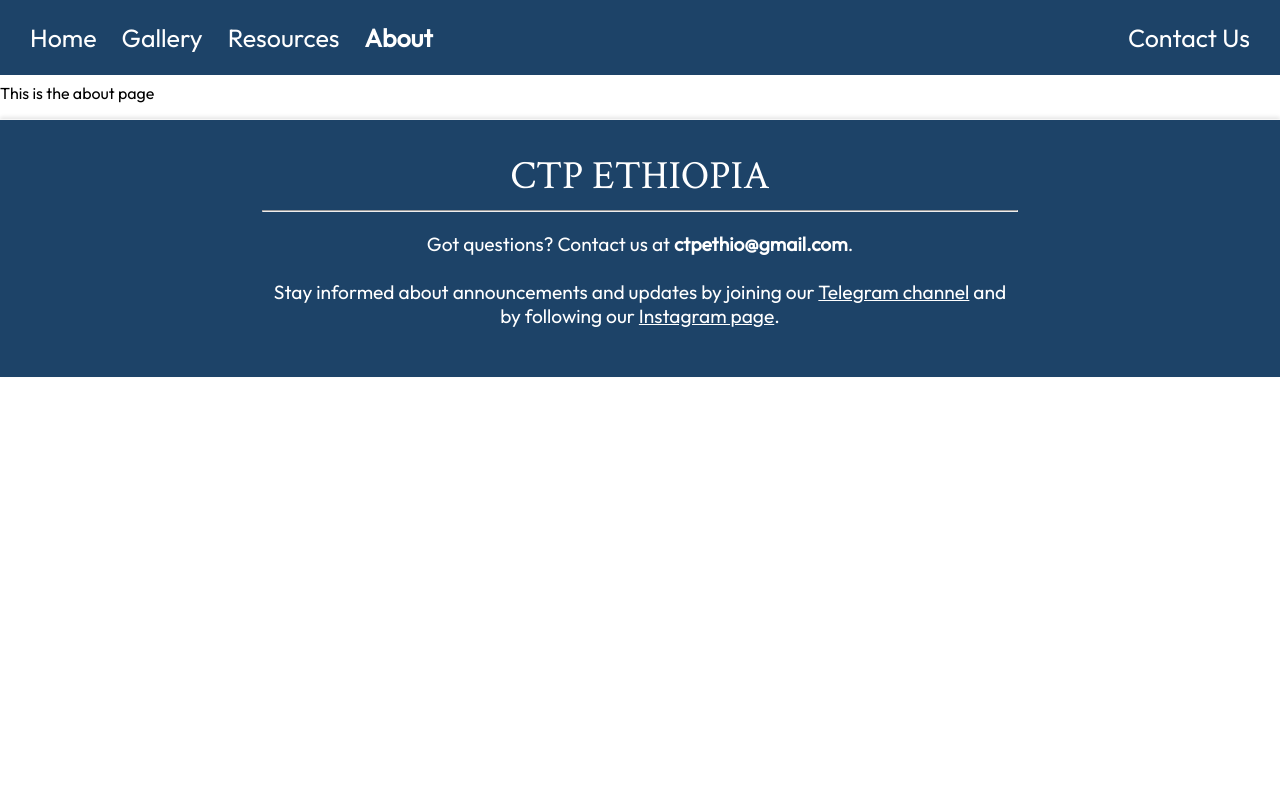
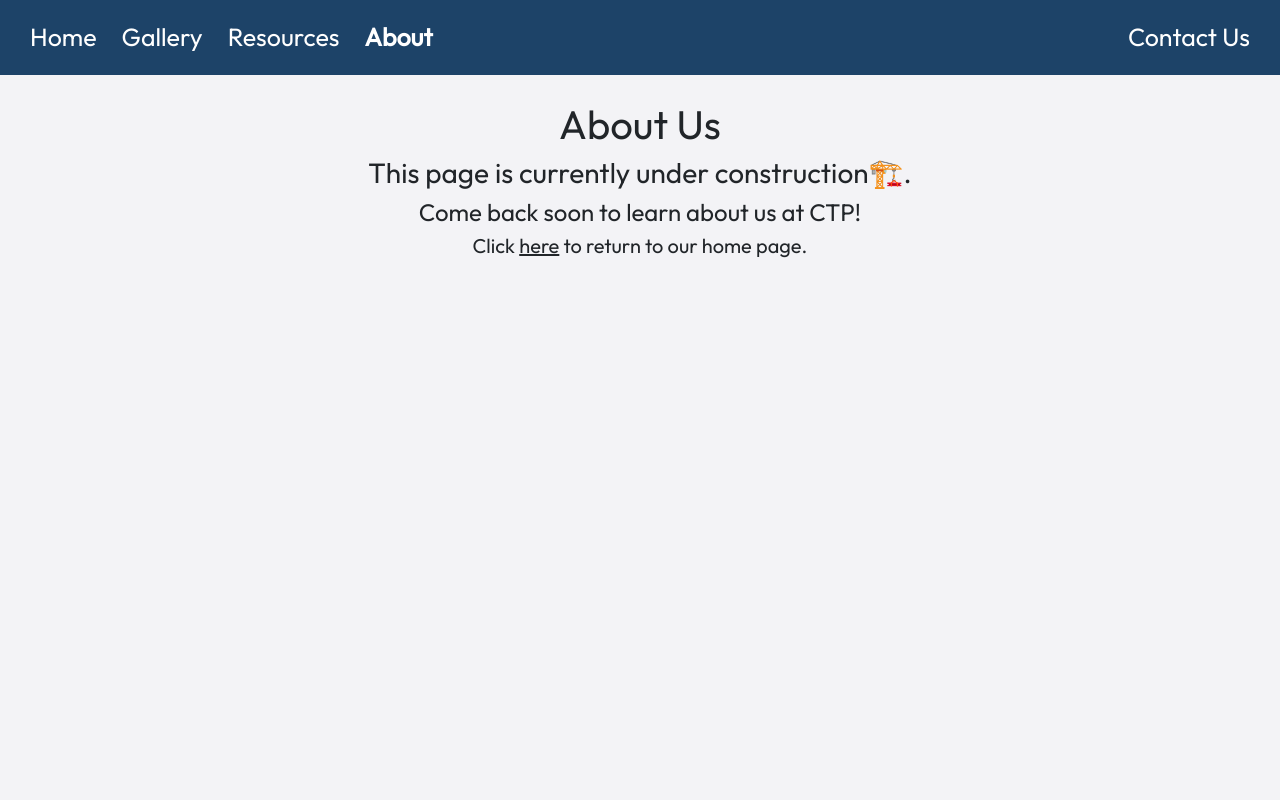
Before and after one commit to ctp-et/website, a React (Create React App) app: page /about in a window 1280 px wide. Shown: the top 800 px of the page. Built offline with nearby package versions, Linux system fonts and the light colour scheme.

Commit message:
adjusted pages for deployment for eesa feast

```diff
--- a/public/index.html
+++ b/public/index.html
@@ -3,8 +3,13 @@
   <head>
     <meta charset="utf-8" />
     <link rel="icon" href="%PUBLIC_URL%/favicon.ico" />
+
+    <!-- Fonts from GoogleFonts -->
     <link rel="stylesheet" href="https://fonts.googleapis.com/css?family=Outfit">
     <link rel="stylesheet" href="https://fonts.googleapis.com/css?family=Crimson+Text">
+    <!-- Bootstrap -->
+    <link href="https://cdn.jsdelivr.net/npm/bootstrap@5.3.2/dist/css/bootstrap.min.css" rel="stylesheet" integrity="sha384-T3c6CoIi6uLrA9TneNEoa7RxnatzjcDSCmG1MXxSR1GAsXEV/Dwwykc2MPK8M2HN" crossorigin="anonymous">
+
     <meta name="viewport" content="width=device-width, initial-scale=1" />
     <meta name="theme-color" content="#000000" />
     <meta
--- /dev/null
+++ b/src/pages/about.css
@@ -0,0 +1,5 @@
+.About {
+    height: 100vh;
+    text-align: center;
+    padding-top: 25px;
+}
--- a/src/pages/about.jsx
+++ b/src/pages/about.jsx
@@ -1,9 +1,14 @@
+import { NavLink } from 'react-router-dom';
+import "./about.css";
+
 function About() {
   return (
-    <div>
-      <h1>About Page</h1>
-      <p>This is the about page</p>
-    </div>
+    <main class="About">
+      <h1>About Us</h1>
+      <h3>This page is currently under construction🏗️.</h3>
+      <h4>Come back soon to learn about us at CTP!</h4>
+      <h5>Click <NavLink to="/"><u>here</u></NavLink> to return to our home page.</h5>
+    </main>
   );
 }
 
--- /dev/null
+++ b/src/pages/gallery.css
@@ -0,0 +1,24 @@
+.Gallery {
+    padding-top: 25px;
+}
+
+.galleryDiv{
+    display: grid;
+    grid-template-columns: repeat(2, 1fr);
+    grid-auto-rows: minmax(100px, auto);
+    grid-gap: 10px;
+    max-width: 1000px;
+    margin: 0px auto;
+    padding: 20px;
+    place-items: center;
+
+}
+.galleryImg{
+    max-width: 450px;
+    max-height: auto;
+    flex-grow: 1;
+}
+
+.galleryHeader {
+    text-align: center;
+}
--- a/src/pages/gallery.jsx
+++ b/src/pages/gallery.jsx
@@ -1,7 +1,9 @@
+import './gallery.css';
+
 function Gallery() {
   return (
-    <div className="Gallery">
-      <h1>Gallery</h1>
+    <main className="Gallery">
+      <h1 className="galleryHeader">Gallery</h1>
       <div className="galleryDiv">
         <img className="galleryImg" src="https://www.ctpethiopia.com/uploads/1/2/1/1/121100825/img-3618_orig.jpg" alt="image"/>
         <img className="galleryImg" src="https://www.ctpethiopia.com/uploads/1/2/1/1/121100825/editor/ctp-team-members-on-their-weekly-grind.jpg?1553900432" alt="image2"/>
@@ -12,7 +14,7 @@
         <img className="galleryImg" src="https://www.ctpethiopia.com/uploads/1/2/1/1/121100825/pie-chart_orig.jpg" alt="image7"/>
         <img className="galleryImg" src="https://www.ctpethiopia.com/uploads/1/2/1/1/121100825/screen-shot-2020-06-13-at-2-49-43-am_orig.png" alt="image8" />
       </div>
-    </div>
+    </main>
   );
 }
 
--- a/src/pages/home.css
+++ b/src/pages/home.css
@@ -22,19 +22,20 @@
 }
 
 .who-we-are-container {
-    margin: 10px auto;
+    margin: 50px auto 100px;
     width: 400px;
     text-align: center;
 }
 
 .our-programs-description-container {
-    margin: 50px auto 10px;
+    margin: 50px auto 100px;
     width: 400px;
     text-align: center;
 }
 
 @media (max-width: 425px) {
     .who-we-are-container, .our-programs-description-container {
+        margin: 50px auto;
         width: 100%;
     }
 }
@@ -93,19 +94,3 @@
     opacity: 1;
     transition: opacity 0.5s ease-in-out;
 }
-.galleryDiv{
-    display: grid;
-    grid-template-columns: repeat(2, 1fr);
-    grid-auto-rows: minmax(100px, auto);
-    grid-gap: 10px;
-    max-width: 1000px;
-    margin: 0px auto;
-    padding: 20px;
-    place-items: center;
-
-}
-.galleryImg{
-    max-width: 450px;
-    max-height: auto;
-    flex-grow: 1;
-}
--- /dev/null
+++ b/src/pages/resources.css
@@ -0,0 +1,5 @@
+.Resources {
+    height: 100vh;
+    text-align: center;
+    padding-top: 25px;
+}
--- a/src/pages/resources.jsx
+++ b/src/pages/resources.jsx
@@ -1,8 +1,14 @@
+import { NavLink } from 'react-router-dom';
+import './resources.css';
+
 function Resources() {
   return (
-    <div className="Resources">
+    <main className="Resources">
       <h1>Resources</h1>
-    </div>
+      <h3>This page is currently under construction🏗️.</h3>
+      <h4>Come back soon to learn about the resources we offer at CTP!</h4>
+      <h5>Click <NavLink to="/"><u>here</u></NavLink> to return to our home page.</h5>
+    </main>
   );
 }
 
```
